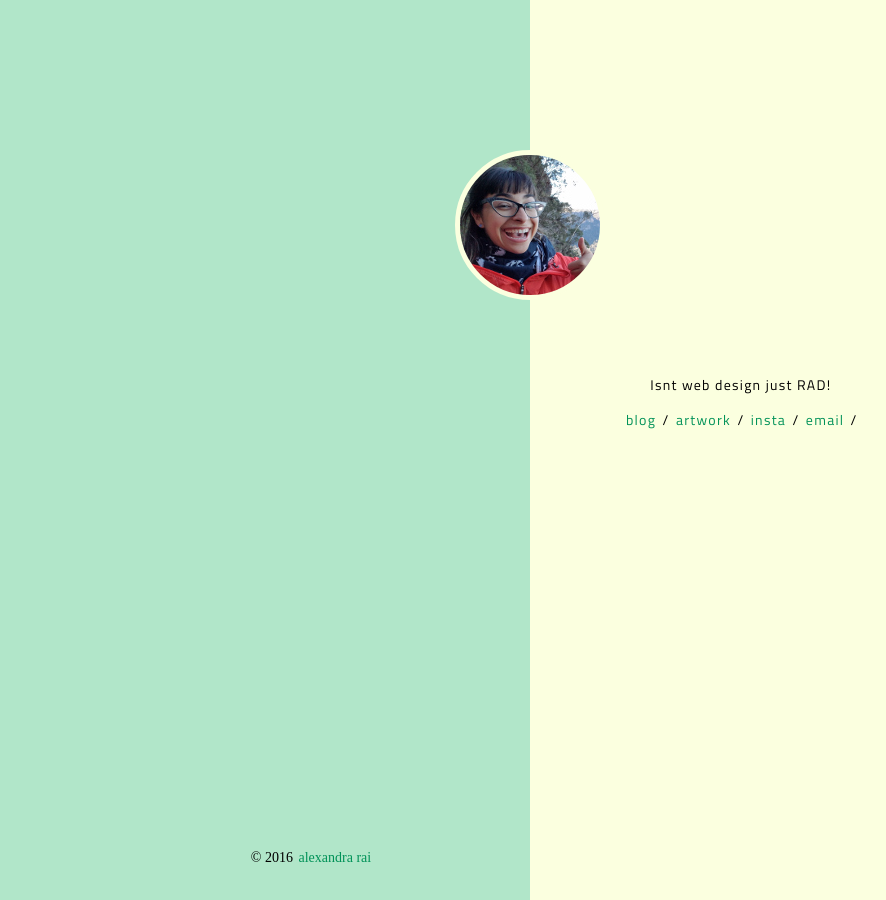
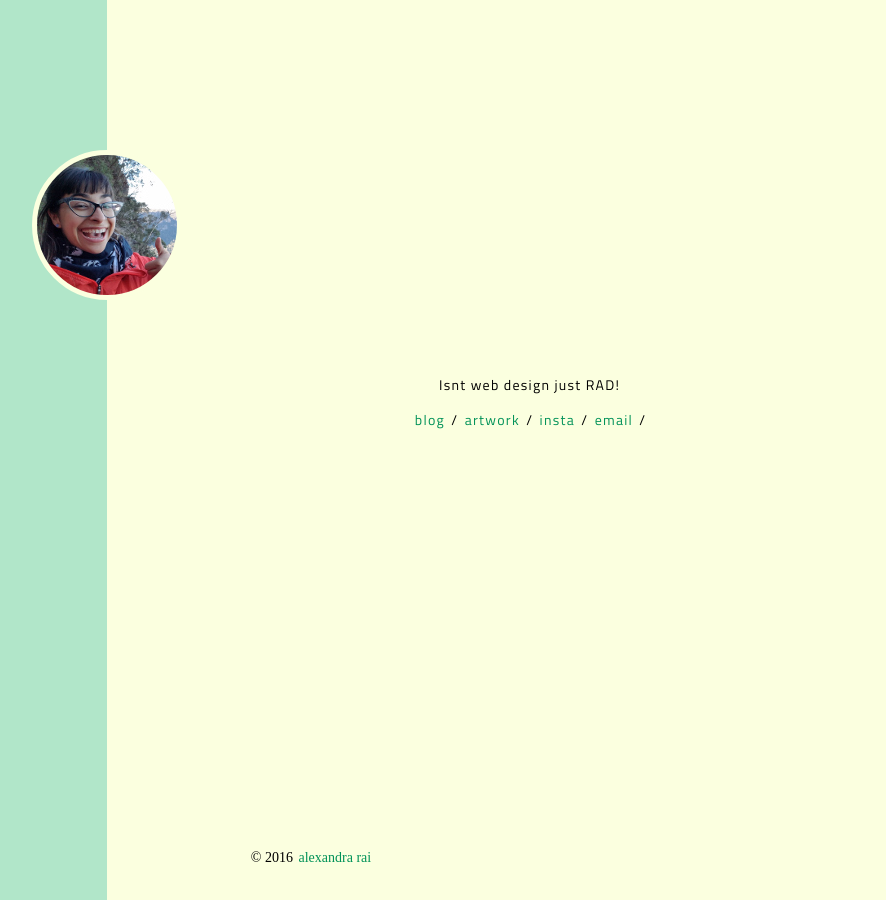
Before and after one commit to alexandrarai/alexandrarai.github.io, a Jekyll site: the page built from index.html, in a window 1280 px wide. Shown: the whole page, without its empty margins (328-1214 px from the left). Built offline with Jekyll 4.4.1, drawn with Linux system fonts in a browser that asks for light colours; nearby versions of some CDN libraries; a file with an impossible date is left out.

Commit message:
Change width to 66% AGAINdsfdgfsadfasdf

```diff
--- a/assets/css/style.css
+++ b/assets/css/style.css
@@ -129,7 +129,7 @@
 .page-container {
   position: relative;
   padding-top: 55px;
-  width: 66%;
+  width: 66% !important;
   font-family: "Titillium Web", sans-serif;
   letter-spacing: .09em;
 }
```
